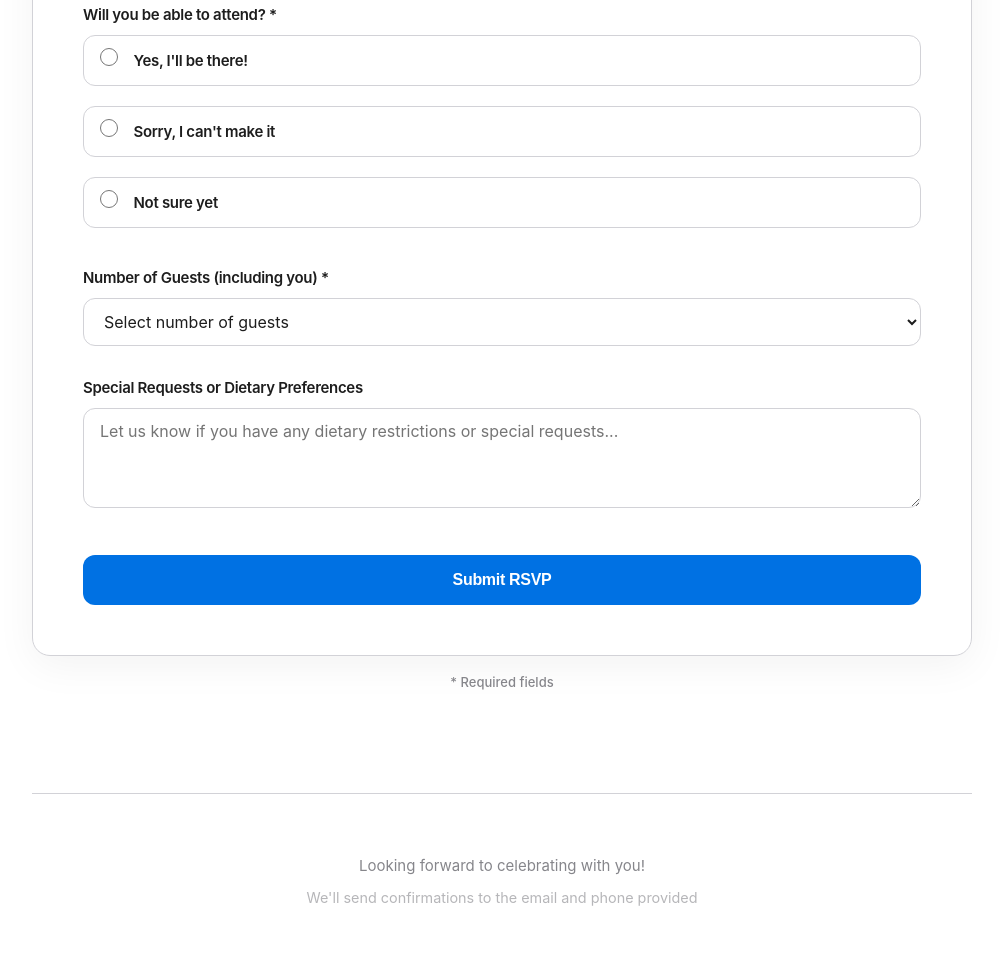
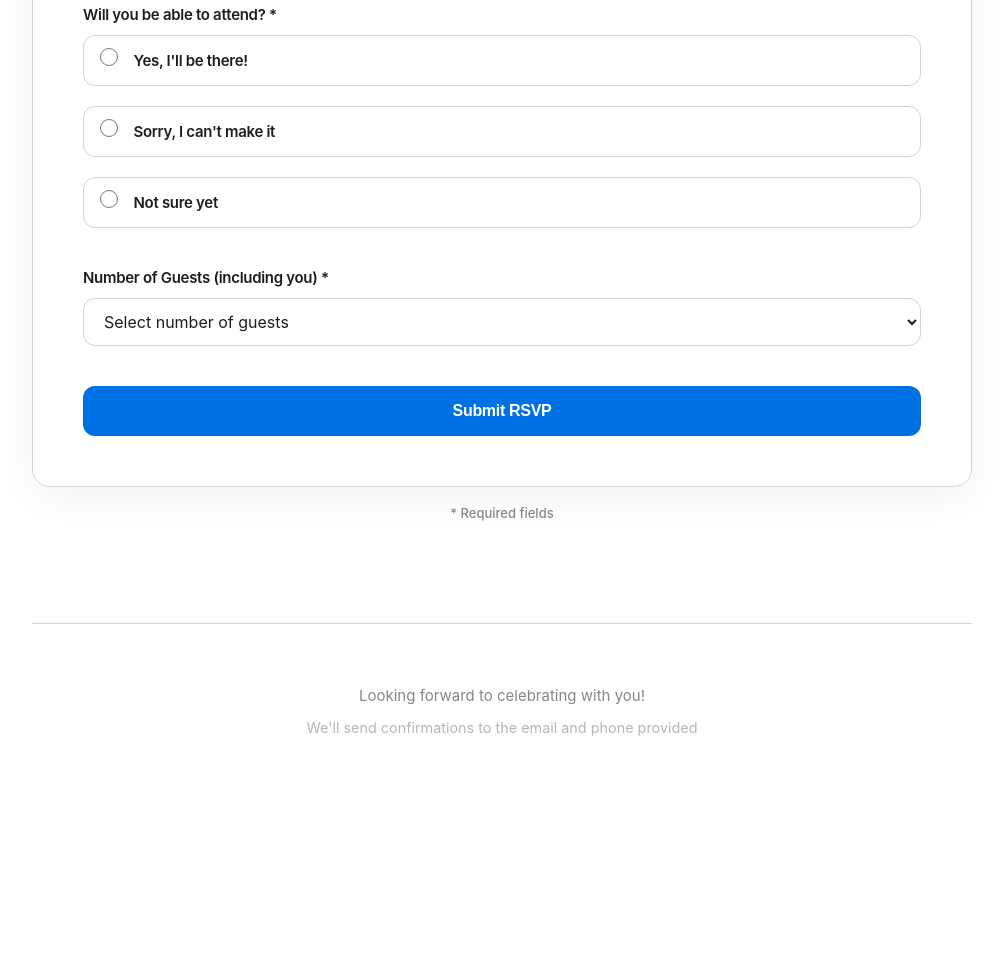
Before and after one commit to vatsalkpatel/housewarming-rsvp, a website: page index.html in a window 1280 px wide. Shown: the part 1569-2526 px from the top of the page, without its empty margins (138-1141 px from the left). After the commit the page ends 2356 px from the top, so only its background shows below. Drawn offline with Linux system fonts and the light colour scheme.

Commit message:
Remove Special Requests or Dietary Preferences field from RSVP form

```diff
--- a/index.html
+++ b/index.html
@@ -155,17 +155,6 @@
                     >
                 </div>
 
-                <!-- Special Requests -->
-                <div class="form-group">
-                    <label for="requests">Special Requests or Dietary Preferences</label>
-                    <textarea
-                        id="requests"
-                        name="requests"
-                        placeholder="Let us know if you have any dietary restrictions or special requests..."
-                        rows="3"
-                    ></textarea>
-                </div>
-
                 <!-- Submit Button -->
                 <button type="submit" class="btn btn-submit">Submit RSVP</button>
             </form>
```
